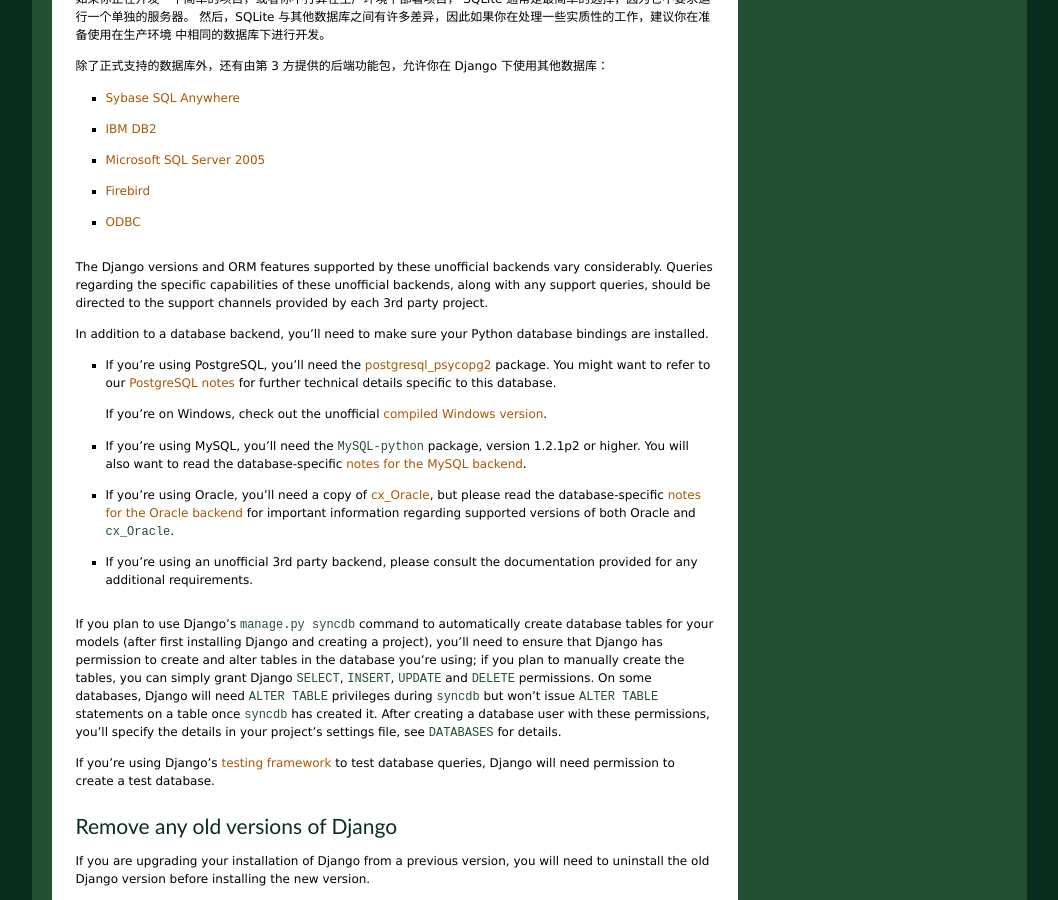
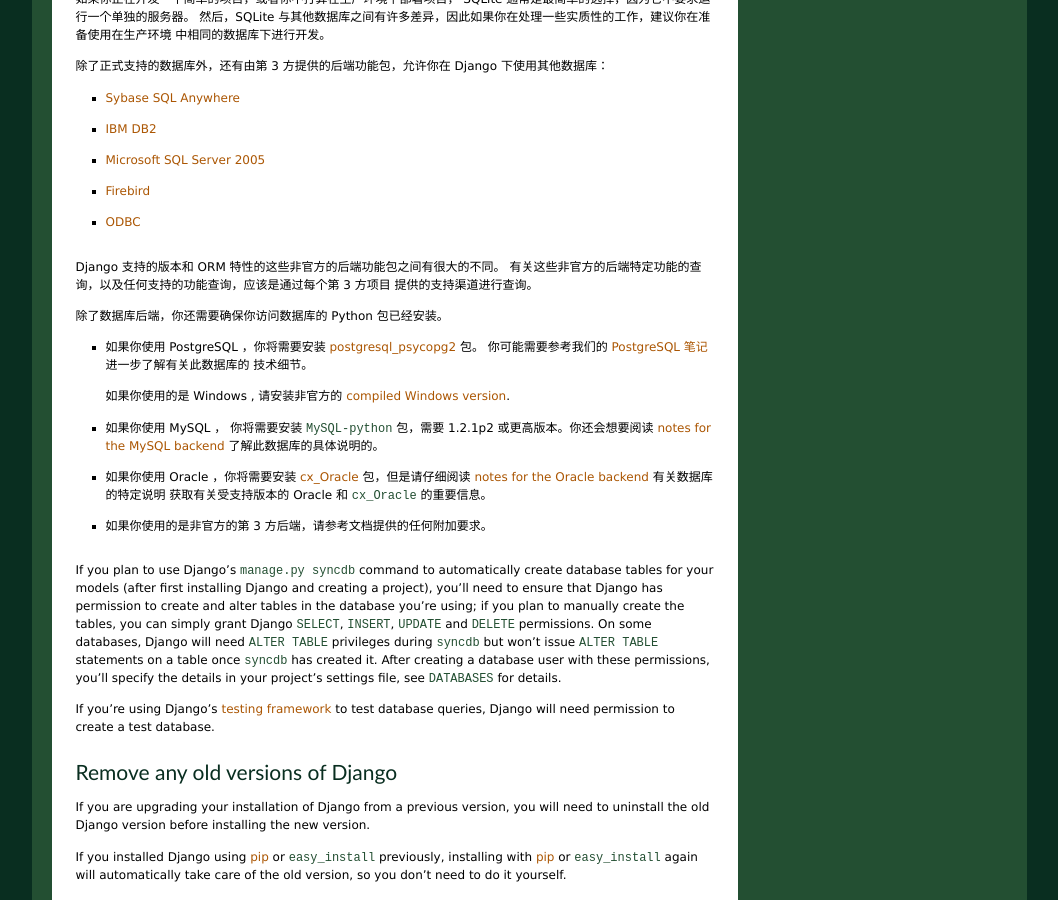
Before and after one commit to yourtion/Django-Chinese-Docs, a Sphinx documentation site: the page built from docs/topics/install.txt, in a window 1280 px wide and 900 px high, scrolled down 1080 px. Shown: the whole window, without its empty margins (111-1169 px from the left). Built offline with Sphinx 7.4.7, drawn with Linux system fonts in a browser that asks for light colours; cross-references to code outside the pages are shown as plain code.

Commit message:
修正格式错误

```diff
--- a/docs/topics/install.txt
+++ b/docs/topics/install.txt
@@ -53,7 +53,7 @@ Django 可以运行在任何带有 mod_wsgi 模块的 Apache 版本下。
 了解更多有关在安装 Django 后怎样配置 mod_wsgi 模块的信息。
 
 如果某些原因你不能使用 mod_wsgi 模块，不要担心：Django 支持许多其他可选的的部署方案。
-其中之一是 :doc:`uWSGI </howto/deployment/wsgi/uwsgi>`；它在 `nginx`_ 下性能很好。另一个是 :doc:`FastCGI </howto/deployment/fastcgi>`，
+其中之一是 :doc:`uWSGI </howto/deployment/wsgi/uwsgi>` ；它在 `nginx`_ 下性能很好。另一个是 :doc:`FastCGI </howto/deployment/fastcgi>`，
 完美运行 Django 的非 Apache 服务器。此外，Django 遵循 WSGI 规范 (:pep:`3333`)，这使得它能运行在各种服务器平台上。
 每个平台的具体安装说明请参阅 `server-arrangements wiki 页面`_ 。
 
@@ -83,31 +83,27 @@ SQLite 通常是最简单的选择，因为它不要求运行一个单独的服
 * Firebird_
 * ODBC_
 
-The Django versions and ORM features supported by these unofficial backends
-vary considerably. Queries regarding the specific capabilities of these
-unofficial backends, along with any support queries, should be directed to the
-support channels provided by each 3rd party project.
+Django 支持的版本和 ORM 特性的这些非官方的后端功能包之间有很大的不同。
+有关这些非官方的后端特定功能的查询，以及任何支持的功能查询，应该是通过每个第 3 方项目
+提供的支持渠道进行查询。
 
-In addition to a database backend, you'll need to make sure your Python
-database bindings are installed.
+除了数据库后端，你还需要确保你访问数据库的 Python 包已经安装。
 
-* If you're using PostgreSQL, you'll need the `postgresql_psycopg2`_ package.
-  You might want to refer to our :ref:`PostgreSQL notes <postgresql-notes>` for
-  further technical details specific to this database.
+* 如果你使用 PostgreSQL ，你将需要安装 `postgresql_psycopg2`_  包。
+  你可能需要参考我们的 :ref:`PostgreSQL 笔记 <postgresql-notes>` 进一步了解有关此数据库的
+  技术细节。
 
-  If you're on Windows, check out the unofficial `compiled Windows version`_.
+  如果你使用的是 Windows , 请安装非官方的 `compiled Windows version`_.
 
-* If you're using MySQL, you'll need the ``MySQL-python`` package, version
-  1.2.1p2 or higher. You will also want to read the database-specific
-  :ref:`notes for the MySQL backend <mysql-notes>`.
+* 如果你使用 MySQL ， 你将需要安装 ``MySQL-python`` 包，需要
+  1.2.1p2 或更高版本。你还会想要阅读
+  :ref:`notes for the MySQL backend <mysql-notes>` 了解此数据库的具体说明的。
 
-* If you're using Oracle, you'll need a copy of cx_Oracle_, but please
-  read the database-specific :ref:`notes for the Oracle backend <oracle-notes>`
-  for important information regarding supported versions of both Oracle and
-  ``cx_Oracle``.
+* 如果你使用 Oracle ，你将需要安装 cx_Oracle_ 包，但是请仔细阅读
+  :ref:`notes for the Oracle backend <oracle-notes>` 有关数据库的特定说明
+  获取有关受支持版本的 Oracle 和 ``cx_Oracle`` 的重要信息。
 
-* If you're using an unofficial 3rd party backend, please consult the
-  documentation provided for any additional requirements.
+* 如果你使用的是非官方的第 3 方后端，请参考文档提供的任何附加要求。
 
 If you plan to use Django's ``manage.py syncdb`` command to automatically
 create database tables for your models (after first installing Django and
```
